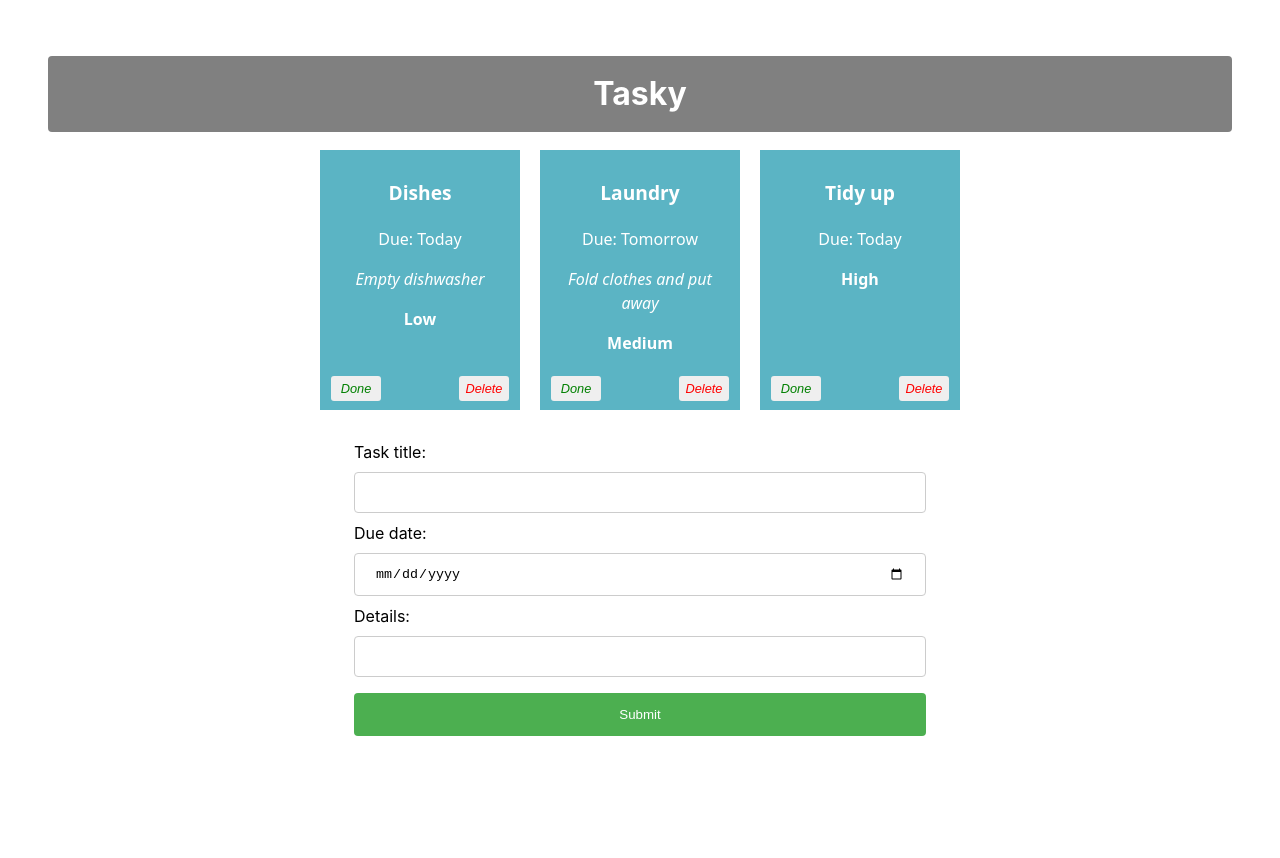
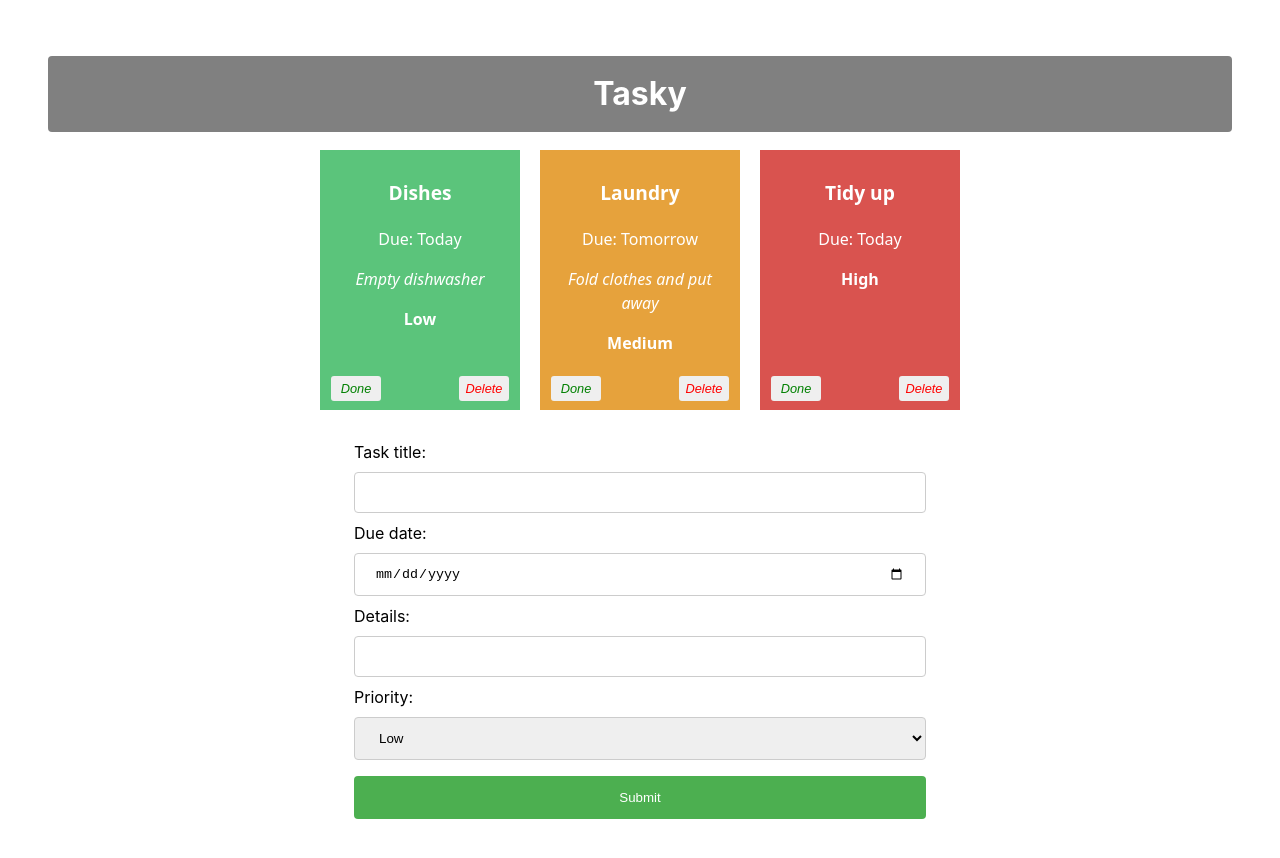
Before and after one commit to mfaddyf/react-basics-labs-s1-2026, a React (Vite) app in the folder tasky/: page / in a window 1280 px wide. Shown: the top 858 px of the page. Before the commit the page ends 812 px from the top, so only its background shows below. Built offline with nearby package versions, Linux system fonts and the light colour scheme.

Commit message:
Tasky Lab 2b - Exercises Done

```diff
--- a/tasky/src/App.css
+++ b/tasky/src/App.css
@@ -73,7 +73,7 @@ button {
   color: red;
 }
 
-input[type=text], input[type=date] {
+input[type=text], input[type=date], select  {
   width: 100%;
   padding: 12px 20px;
   margin: 8px 0;
--- a/tasky/src/App.jsx
+++ b/tasky/src/App.jsx
@@ -25,6 +25,37 @@ function App() {
     setTaskState({ tasks });
   }
 
+  const [formState, setFormState] = useState({
+    title: "",
+    description: "",
+    deadline: "",
+    priority: "Low"
+  });
+
+
+  const formChangeHandler = (event) => {
+    let form = { ...formState };
+
+    switch (event.target.name) {
+      case "title":
+        form.title = event.target.value;
+        break;
+      case "description":
+        form.description = event.target.value;
+        break;
+      case "deadline":
+        form.deadline = event.target.value;
+        break;
+      case "priority":
+        form.priority = event.target.value;
+        break;
+      default:
+        form = formState;
+    }
+    setFormState(form);
+  }
+  console.log(formState);
+
   return (
     <div className="container">
       <h1>Tasky</h1>
@@ -38,10 +69,10 @@ function App() {
           priority={task.priority}
           done={task.done}
           markDone={() => doneHandler(index)}
-          deleteTask = {() => deleteHandler(index)}
+          deleteTask={() => deleteHandler(index)}
         />
       ))}
-      <AddTaskForm />
+      <AddTaskForm change={formChangeHandler} />
     </div>
   );
 }
--- a/tasky/src/components/Form.jsx
+++ b/tasky/src/components/Form.jsx
@@ -5,17 +5,25 @@ const AddTaskForm = (props) => {
             <form>
                 <label>
                     Task title:
-            <input type="text" name="title" required />
+                    <input type="text" name="title" required onChange={(event) => props.change(event)} />
                 </label>
                 <br />
                 <label>
                     Due date:
-            <input type="date" name="deadline" required />
+                    <input type="date" name="deadline" required onChange={(event) => props.change(event)} />
                 </label>
                 <br />
                 <label>
                     Details:
-            <input type="text" name="description" />
+                    <input type="text" name="description" onChange={(event) => props.change(event)} />
+                </label>
+                <label>
+                    Priority:
+                    <select name="priority" defaultValue="Low" onChange={(event) => props.change(event)}>
+                        <option value="Low">Low</option>
+                        <option value="Medium">Medium</option>
+                        <option value="High">High</option>
+                    </select>
                 </label>
                 <input type="submit" value="Submit" />
             </form>
--- a/tasky/src/components/Task.jsx
+++ b/tasky/src/components/Task.jsx
@@ -1,7 +1,12 @@
 const Task = (props) => {
+    const priorityColours = {
+        Low: '#5bc47b',
+        Medium: '#e6a23c',
+        High: '#d9534f'
+    };
 
     return (
-        <div className="card" style={{ backgroundColor: props.done ? 'lightgrey' : '#5bb4c4' }}>
+        <div className="card" style={{ backgroundColor: props.done ? 'lightgrey' : priorityColours[props.priority] }}>
             <p className="title">{props.title}</p>
             <p>Due: {props.deadline}</p>
             <p className="description">{props.description}</p>
```
Lines whose indentation alone changed are shown as unchanged.
